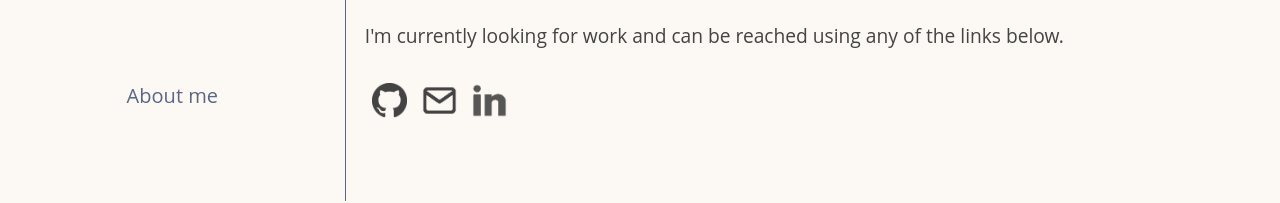
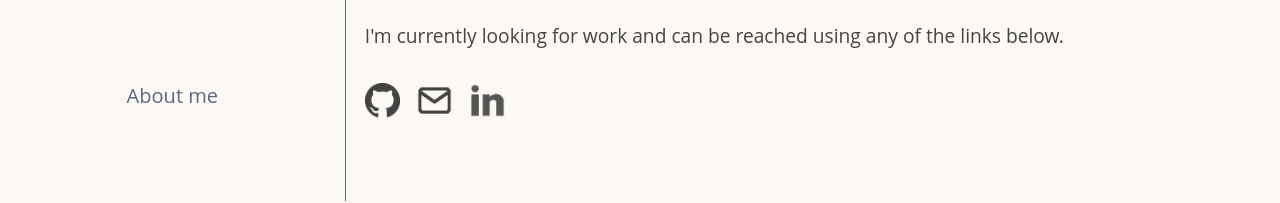
Before and after one commit to DavidHaugen/portfolio, a React (Create React App) app: page /about in a window 1280 px wide. Shown: the part 519-722 px from the top of the page. Built offline with nearby package versions, Linux system fonts and the light colour scheme.

Commit message:
left align contact images

```diff
--- a/src/App.css
+++ b/src/App.css
@@ -148,8 +148,8 @@ body {
 
 .technologies-container{
   padding-top: .8rem;
-  width: 150px;
-  justify-content: space-around;
+  width: 140px;
+  justify-content: space-between;
 }
 
 .tech-logo{
```
